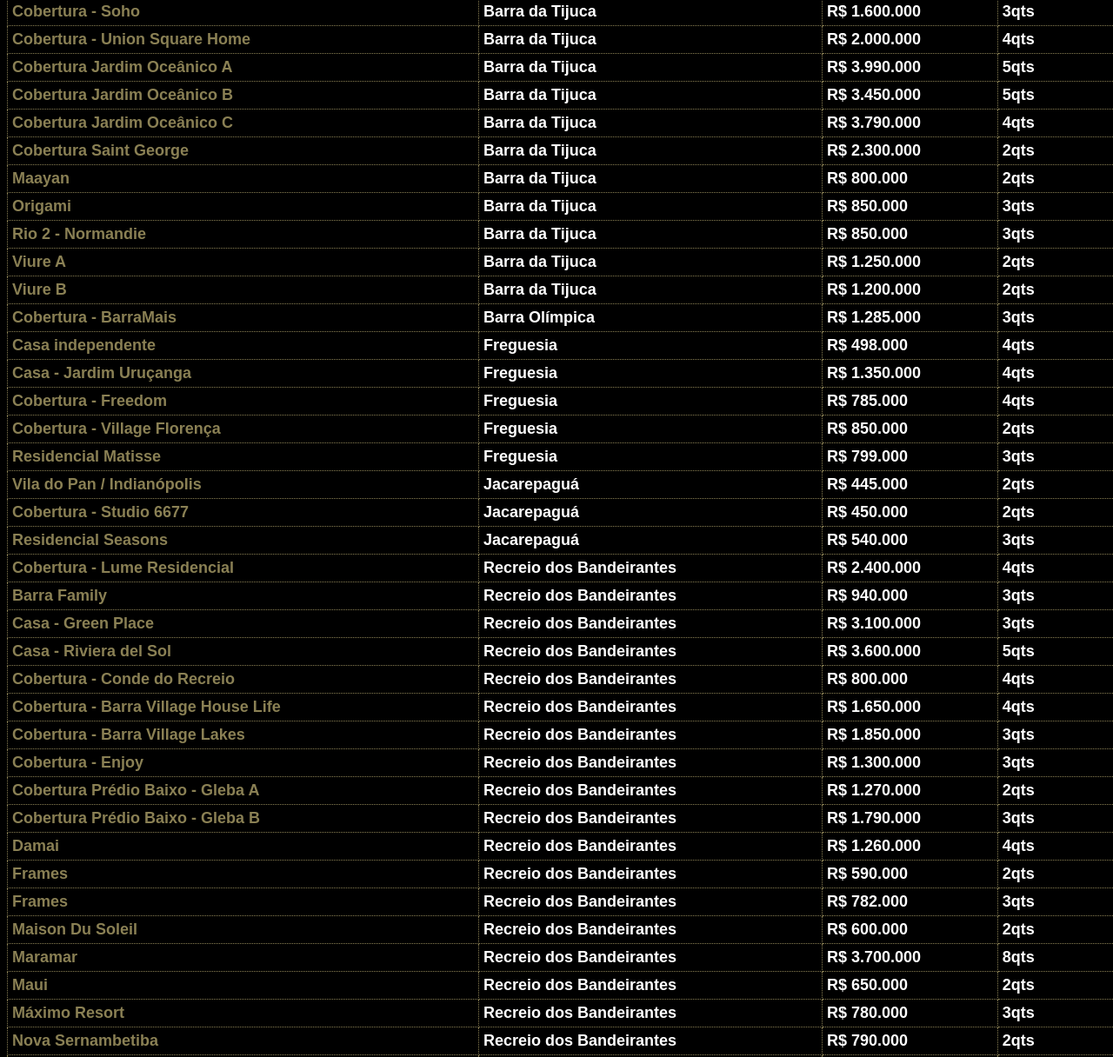
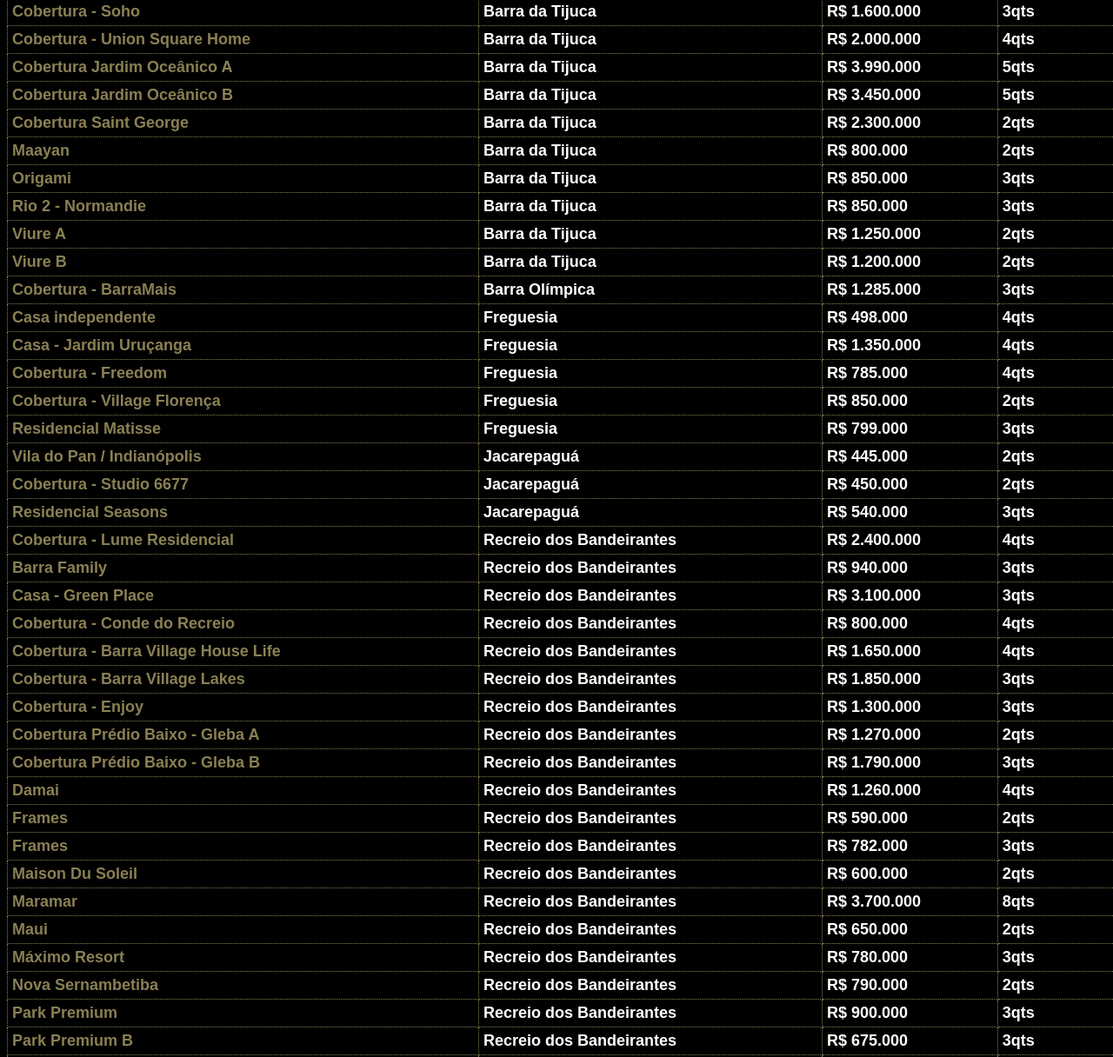
Before and after one commit to PedroCrqs/planilha-de-opcoes, a plain HTML site: page index.html in a window 1280 px wide. Shown: the part 447-1663 px from the top of the page at 87% size. Drawn offline with Linux system fonts and the light colour scheme; files whose address does not match are found by name; a web font is replaced by a local one.

Commit message:
some price changes

```diff
--- a/index.html
+++ b/index.html
@@ -215,19 +215,6 @@
           <td>Barra da Tijuca</td>
           <td>R$ 3.450.000</td>
           <td>5qts</td>
-        </tr>
-        <tr>
-          <td>
-            <a
-              class="bName"
-              href="https://drive.google.com/drive/u/1/folders/1oN9UC64NxF4iE_LTrxIgHhpZtDkE5aDm"
-              target="_blank"
-              >Cobertura Jardim Oceânico C</a
-            >
-          </td>
-          <td>Barra da Tijuca</td>
-          <td>R$ 3.790.000</td>
-          <td>4qts</td>
         </tr>
         <tr>
           <td>
@@ -467,19 +454,6 @@
           <td>
             <a
               class="bName"
-              href="https://drive.google.com/drive/u/1/folders/1PSHpeitGZZHvMDcWze3ix5ikVV3vKB4K"
-              target="_blank"
-              >Casa - Riviera del Sol</a
-            >
-          </td>
-          <td>Recreio dos Bandeirantes</td>
-          <td>R$ 3.600.000</td>
-          <td>5qts</td>
-        </tr>
-        <tr>
-          <td>
-            <a
-              class="bName"
               href="https://drive.google.com/drive/u/1/folders/19sto9qTVi4x9y8ljxrvvDcPImh0xOqkG"
               target="_blank"
               >Cobertura - Conde do Recreio</a
@@ -681,7 +655,7 @@
             >
           </td>
           <td>Recreio dos Bandeirantes</td>
-          <td>R$ 685.000</td>
+          <td>R$ 675.000</td>
           <td>3qts</td>
         </tr>
         <tr>
@@ -746,7 +720,7 @@
             >
           </td>
           <td>Recreio dos Bandeirantes</td>
-          <td>R$ 599.000</td>
+          <td>R$ 630.000</td>
           <td>3qts</td>
         </tr>
         <tr>
```
